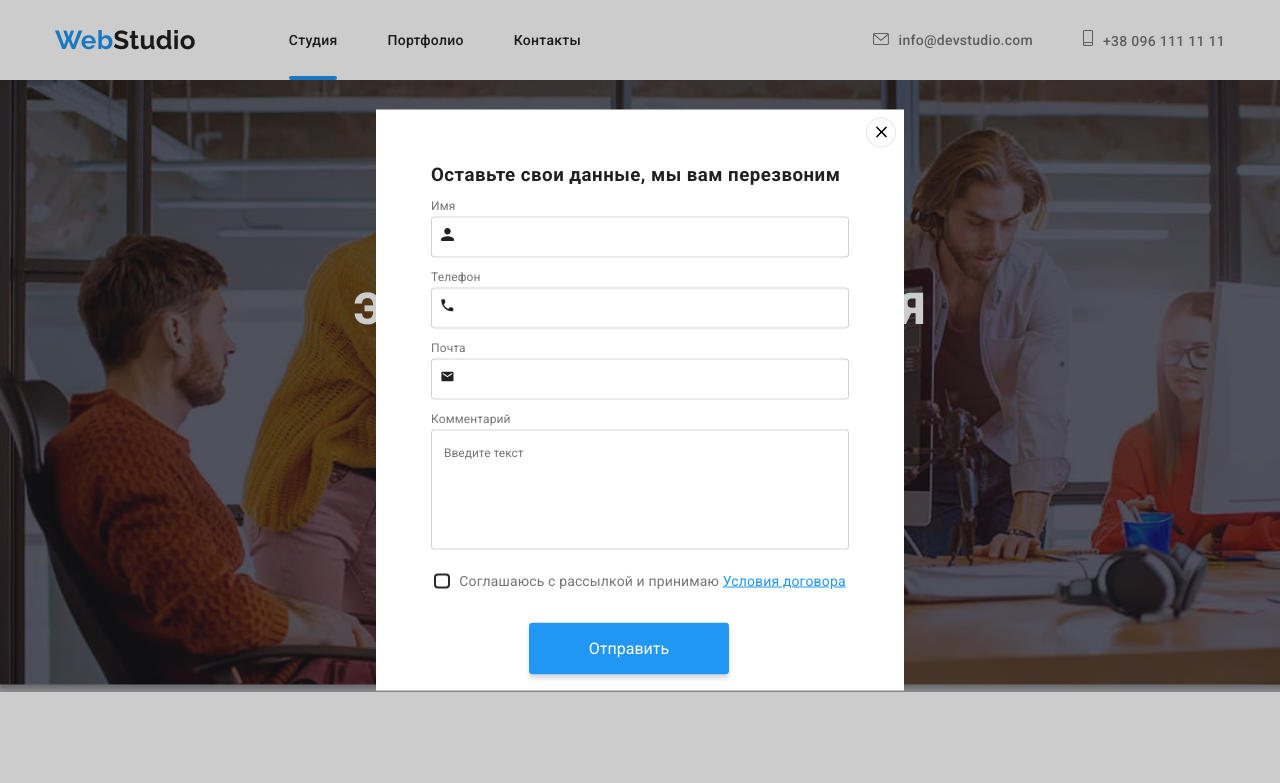
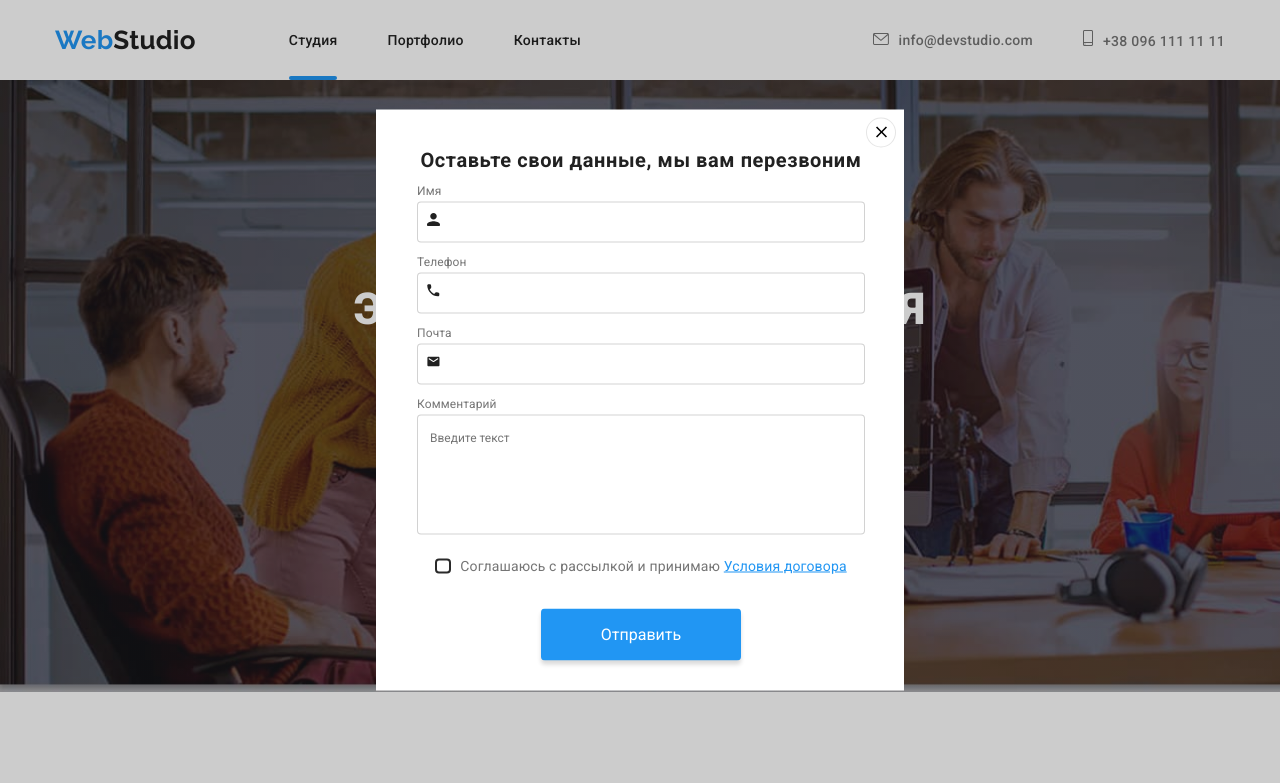
Before and after one commit to Trevoule/goit-markup-hw-06, a plain HTML site: page index.html in a window 1280 px wide. Both pictures are taken after a click on the button "Заказать услугу". Shown: the top 783 px of the page. Drawn offline with nearby package versions, Linux system fonts and the light colour scheme.

Commit message:
modal-btn

```diff
--- a/css/styles.css
+++ b/css/styles.css
@@ -663,7 +663,7 @@ img {
 
   height: 581px;
   width: 528px;
-  padding: 15px;
+  /* padding: 15px; */
 
   background-color: #fff;
 
@@ -772,14 +772,19 @@ img {
 }
 
 .modal-info {
-  padding: 63px 24px;
-  font-size: 18px;
-  line-height: 1.55;
-  color: var(--primary-text-gray);
+  font-weight: bold;
+  font-size: 20px;
+  line-height: 1.09;
+  text-align: center;
+  letter-spacing: 0.03em;
+  color: var(--primary-text-black);
 }
 
 .request-form {
-  padding: 40px;
+  padding-top: 40px;
+  padding-left: 41px;
+  padding-right: 39px;
+  padding-bottom: 40px;
 }
 
 .form_comment {
@@ -865,10 +870,15 @@ img {
   /* background-origin: border-box; */
 }
 
+.btn-div {
+  display: flex;
+  justify-content: center;
+}
+
 .btn-modal {
   margin-top: 30px;
-  margin-left: 98px;
-  margin-right: 98px;
+  /* margin-left: 0 auto; */
+  /* margin-right: 98px; */
   justify-content: center;
   display: inline-block;
   border-radius: 4px;
--- a/index.html
+++ b/index.html
@@ -385,7 +385,7 @@
   <div class="backdrop is-hidden" data-modal>
     <div class="modal">
       <form class="request-form">
-        <h3>Оставьте свои данные, мы вам перезвоним</h3>
+        <h3 class="modal-info">Оставьте свои данные, мы вам перезвоним</h3>
 
         <label for="name" class="label-name">Имя</label>
         <div class="form-svg">
@@ -420,11 +420,13 @@
           <input class="checkbox" type="checkbox" name="accept" />
           <span class="icon"></span>
           <span class="label-accept">Соглашаюсь с рассылкой и принимаю
-            <span class="accept-span"> Условия договора</span>
+            <a href="" class="accept-span">Условия договора</a>
           </span>
         </label>
 
-        <button class=" btn-modal" type="submit">Отправить</button>
+        <div class="btn-div">
+          <button class=" btn-modal" type="submit">Отправить</button>
+        </div>
       </form>
 
       <button class="close-modal" data-modal-close>
```
